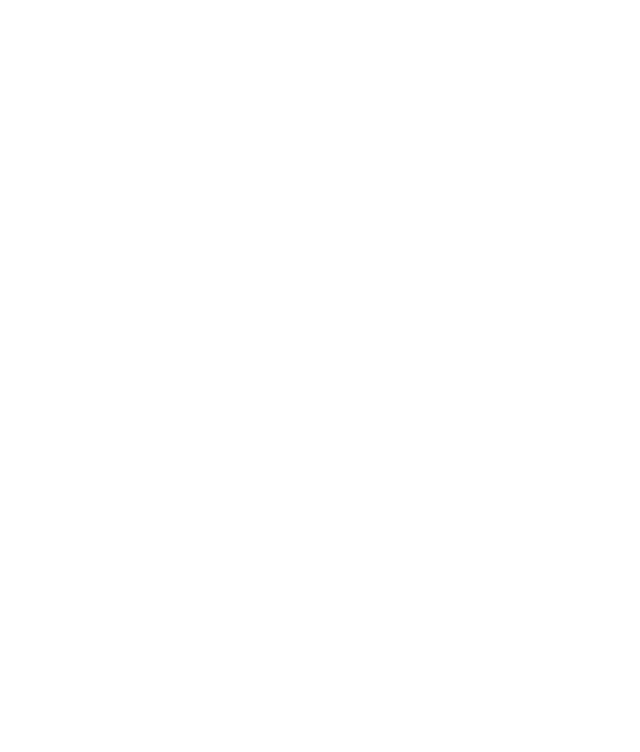
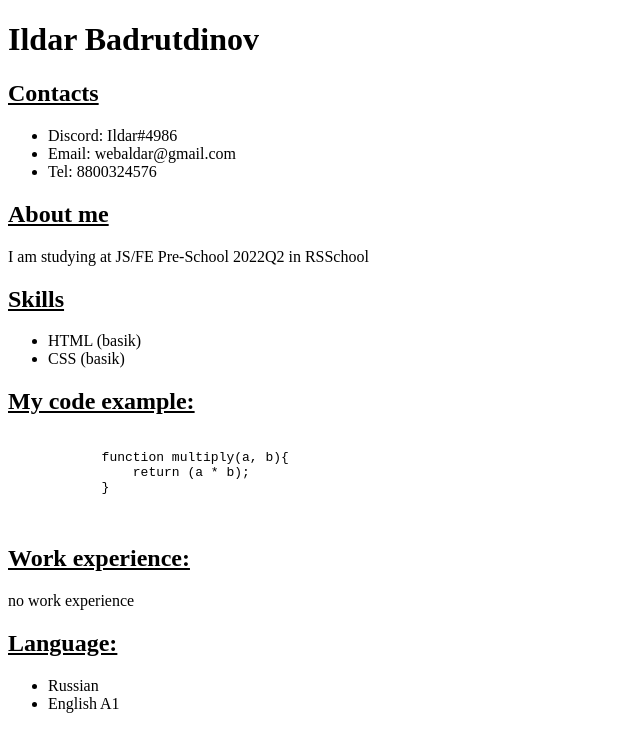
Before and after one commit to webaldar/rsschool-cv, a plain HTML site: page index.html in a window 1280 px wide. Shown: the whole page, without its empty margins (0-640 px from the left). Drawn offline with Linux system fonts and the light colour scheme.

Commit message:
feat: changed and connected styles

```diff
--- a/index.html
+++ b/index.html
@@ -4,9 +4,50 @@
     <meta charset="UTF-8">
     <meta http-equiv="X-UA-Compatible" content="IE=edge">
     <meta name="viewport" content="width=device-width, initial-scale=1.0">
-    <title>Document</title>
+    <link rel="stylesheet" href="style.css">
+    <title>My CV</title>
 </head>
 <body>
 
+    <h1>Ildar Badrutdinov</h1>
+
+    <h2>Contacts</h2>
+    <ul>
+        <li>Discord: Ildar#4986</li>
+        <li>Email: webaldar@gmail.com</li>
+        <li>Tel: 8800324576</li>
+    </ul>
+
+    <h2>About me</h2>
+
+    <p>I am studying at JS/FE Pre-School 2022Q2 in RSSchool</p>
+
+    <h2>Skills</h2>
+        <ul>
+            <li>HTML (basik)</li>
+            <li>CSS (basik)</li>
+        </ul>
+
+    <h2>My code example:</h2>
+    <pre>
+        <code>
+            function multiply(a, b){
+                return (a * b);
+            }
+        </code>
+    </pre>
+
+
+    <h2>Work experience:</h2>
+
+    <p>no work experience</p>
+
+    <h2>Language:</h2>
+        <ul>
+            <li>Russian</li>
+            <li>English A1</li>
+        </ul>
+
+
 </body>
 </html>
--- a/style.css
+++ b/style.css
@@ -0,0 +1,3 @@
+h2 {
+    text-decoration: underline;
+}
```
